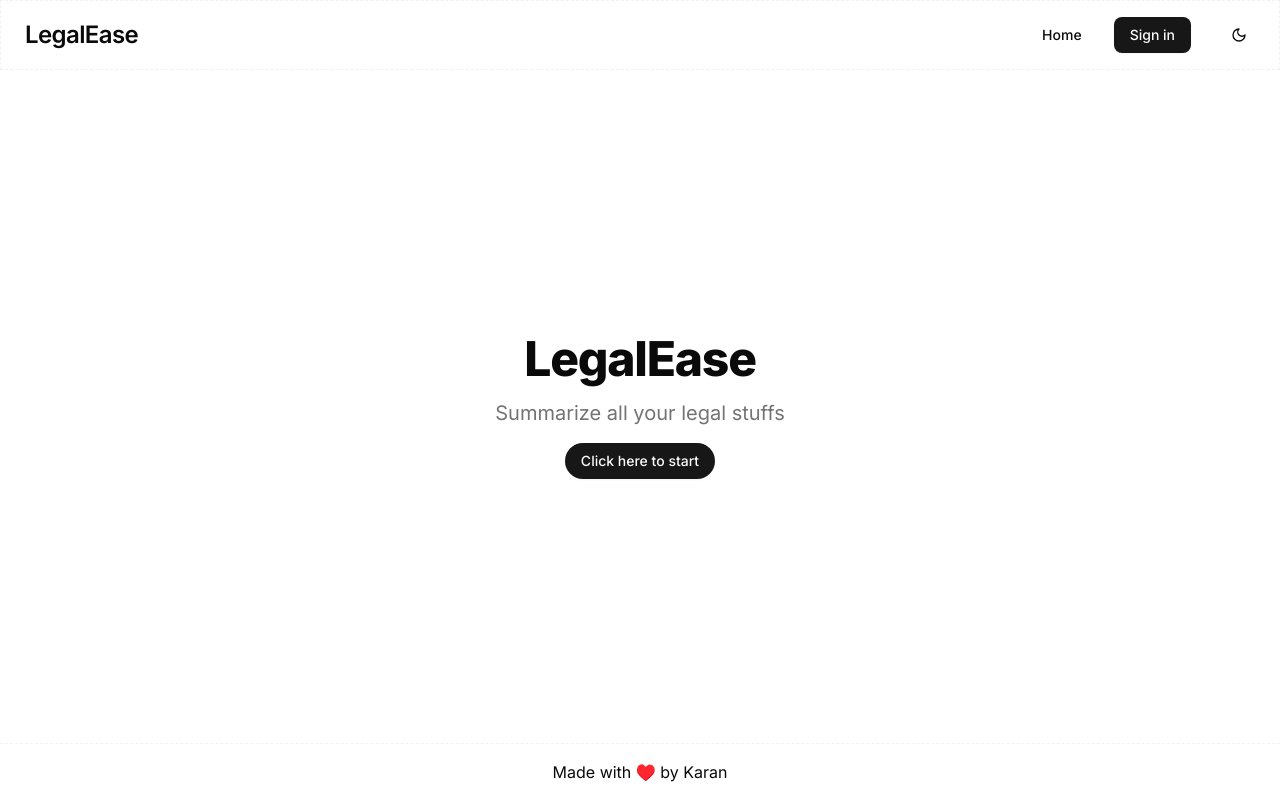
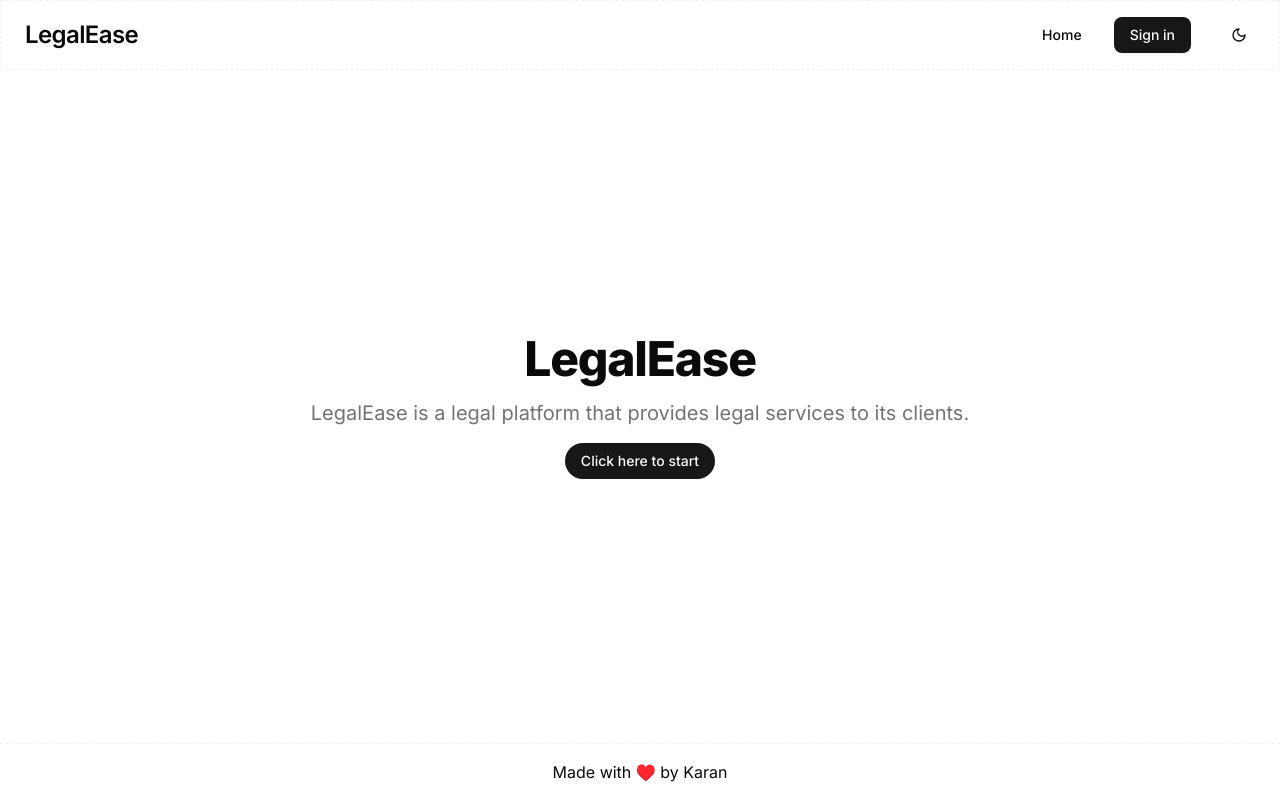
Before and after one commit to whyredfire/legislative-summarization, a Next.js app in the folder frontend/: page / in a window 1280 px wide. Built offline with nearby package versions, Linux system fonts and the light colour scheme.

Commit message:
chore: Add siteConfig and utilize it

```diff
--- a/frontend/app/page.tsx
+++ b/frontend/app/page.tsx
@@ -1,13 +1,14 @@
 import { Button } from "@/components/ui/button";
 import { H1, LeadingText } from "@/components/ui/typography";
+import { siteConfig } from "@/data/globals";
 import Link from "next/link";
 
 const Home = () => {
   return (
     <>
       <main className="text-center flex flex-col gap-4">
-        <H1>LegalEase</H1>
-        <LeadingText>Summarize all your legal stuffs</LeadingText>
+        <H1>{siteConfig.title}</H1>
+        <LeadingText>{siteConfig.description}</LeadingText>
         <Button className="rounded-full mx-auto cursor-pointer">
           <Link href={"/summarize"}>Click here to start</Link>
         </Button>
--- a/frontend/components/SiteHeader/index.tsx
+++ b/frontend/components/SiteHeader/index.tsx
@@ -4,6 +4,7 @@ import { H3 } from "@/components/ui/typography";
 import { Button } from "@/components/ui/button";
 
 import { ModeSwitcher } from "./mode-switcher";
+import { siteConfig } from "@/data/globals";
 
 const SiteHeader = () => {
   return (
@@ -11,7 +12,7 @@ const SiteHeader = () => {
       <header className=" border-grid border-b-sidebar-border border">
         <div className="container-wrapper container flex justify-between items-center p-4">
           <H3>
-            <Link href={"/"}>LegalEase</Link>
+            <Link href={"/"}>{siteConfig.title}</Link>
           </H3>
           <div className="flex justify-between items-center gap-8">
             <div className="flex space-x-4 items-center">
--- /dev/null
+++ b/frontend/data/globals.ts
@@ -0,0 +1,7 @@
+const siteConfig = {
+  title: "LegalEase",
+  description:
+    "LegalEase is a legal platform that provides legal services to its clients.",
+} as const;
+
+export { siteConfig };
```
